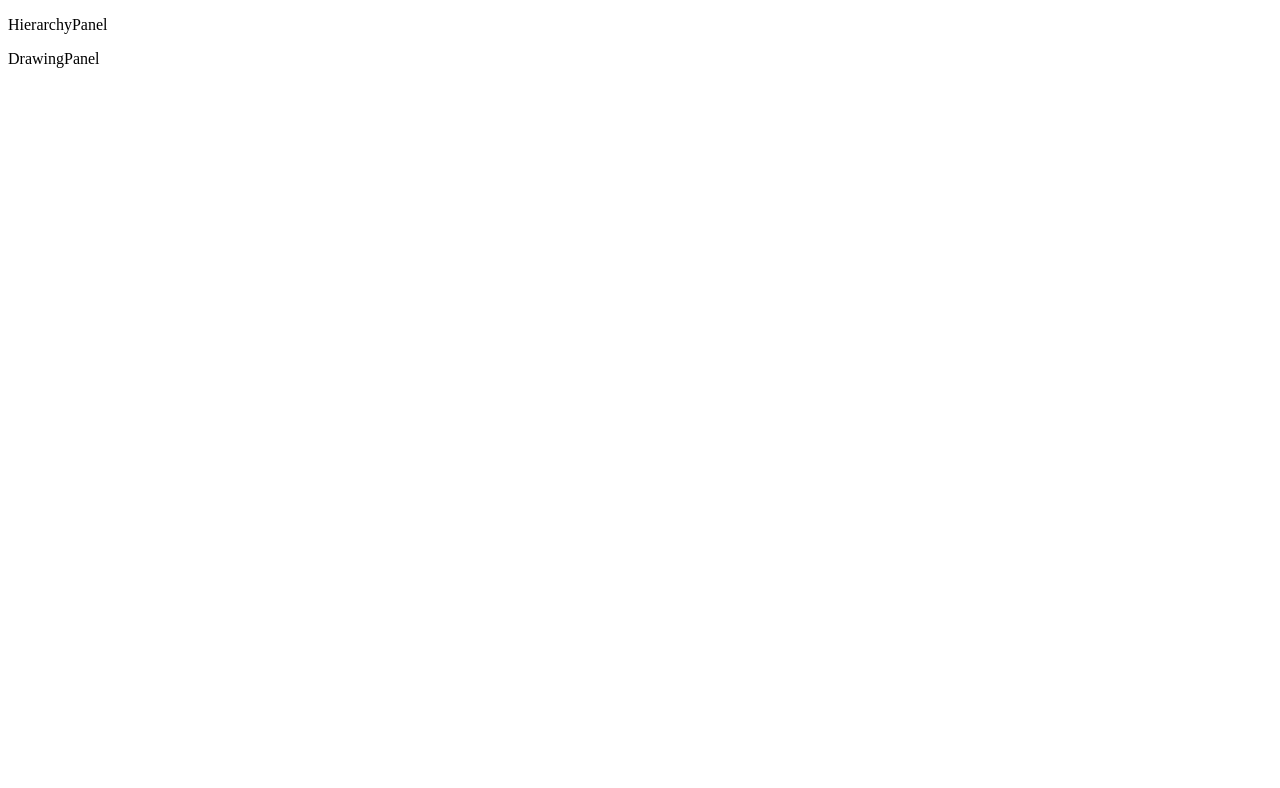
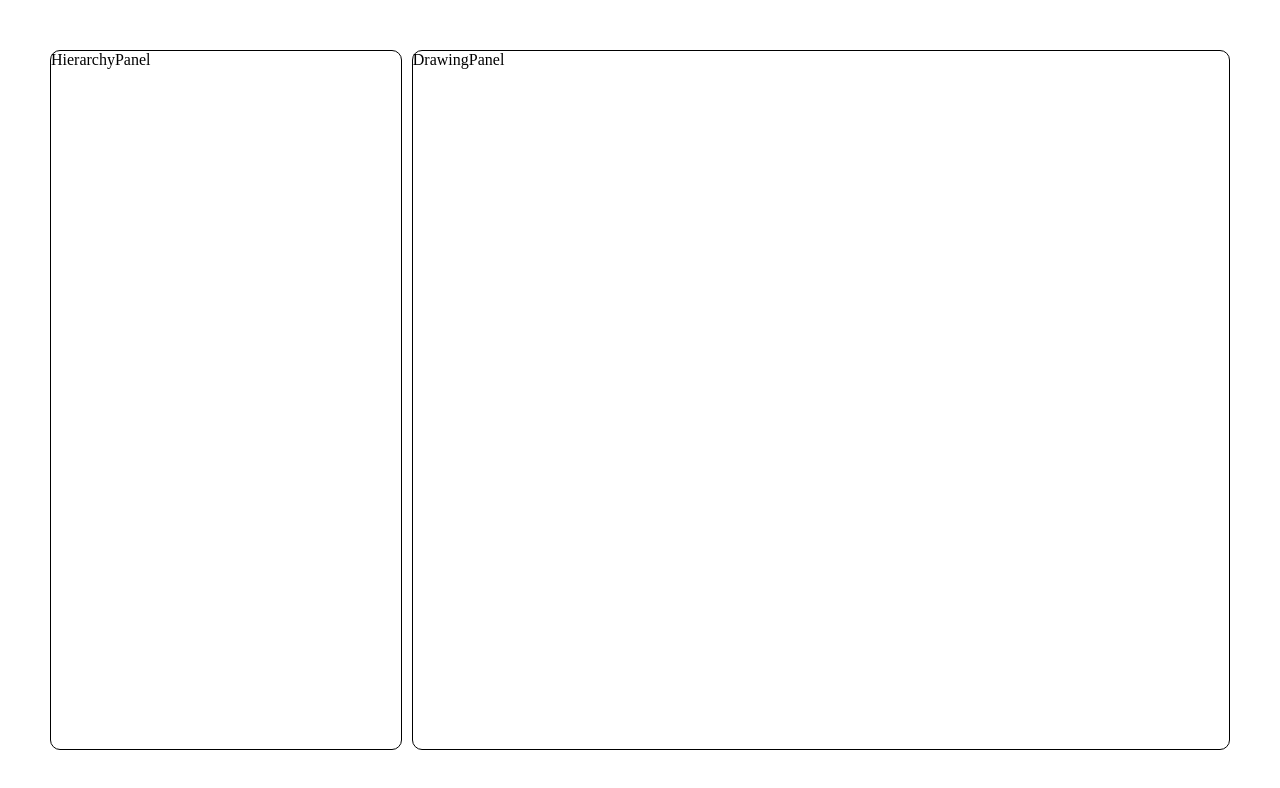
Before and after one commit to faridEsnaashari/boardBroadcaster, a React (Create React App) app: page / in a window 1280 px wide. Shown: the top 788 px of the page. Built offline with nearby package versions, Linux system fonts and the light colour scheme.

Commit message:
add proper styles to drawing and hierarchy components. create App.css and two index.css for styling

```diff
--- /dev/null
+++ b/src/App.css
@@ -0,0 +1,10 @@
+.panels-container{
+    width: calc(100vw - 100px);
+    height: calc(100vh - 100px);
+    display: flex;
+    padding: 50px;
+}
+
+body{
+    margin: unset;
+}
--- a/src/App.js
+++ b/src/App.js
@@ -1,13 +1,14 @@
+import "./App.css";
 
 import DrawingPanel from "./components/DrawingPanel/index";
 import HierarchyPanel from "./components/HierarchyPanel/index";
 
 const App = () => {
     return(
-        <>
+        <div className="panels-container">
             <HierarchyPanel></HierarchyPanel>
             <DrawingPanel></DrawingPanel>
-        </>
+        </div>
     )
 };
 export default App;
--- /dev/null
+++ b/src/components/DrawingPanel/index.css
@@ -0,0 +1,6 @@
+.drawing-panel{
+    border: 1px solid;
+    border-radius: 10px;
+    width: 70%;
+    margin-left: 5px;
+}
--- a/src/components/DrawingPanel/index.js
+++ b/src/components/DrawingPanel/index.js
@@ -1,6 +1,8 @@
+import "./index.css";
+
 const DrawingPanel = (props) => {
     return(
-        <p>DrawingPanel</p>
+        <div className="drawing-panel">DrawingPanel</div>
     )
 };
 
--- /dev/null
+++ b/src/components/HierarchyPanel/index.css
@@ -0,0 +1,6 @@
+.hierarchy-panel{
+    border: 1px solid;
+    border-radius: 10px;
+    width: 30%;
+    margin-right: 5px;
+}
--- a/src/components/HierarchyPanel/index.js
+++ b/src/components/HierarchyPanel/index.js
@@ -1,6 +1,8 @@
+import "./index.css";
+
 const HierarchyPanel = (props) => {
     return(
-        <p>HierarchyPanel</p>
+        <div className="hierarchy-panel">HierarchyPanel</div>
     )
 };
 
```
